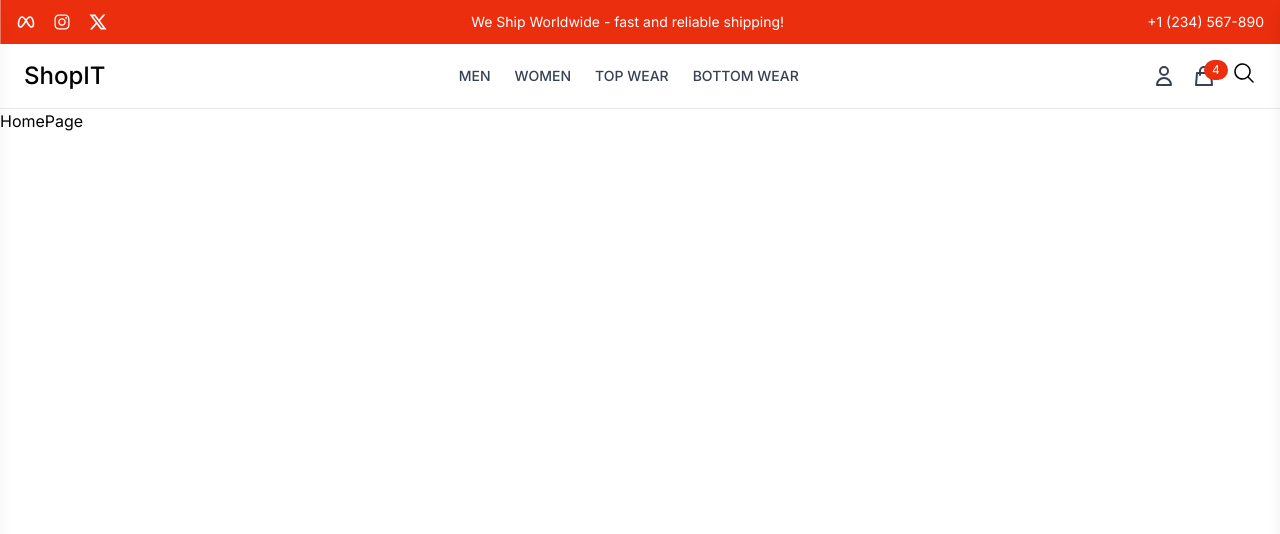
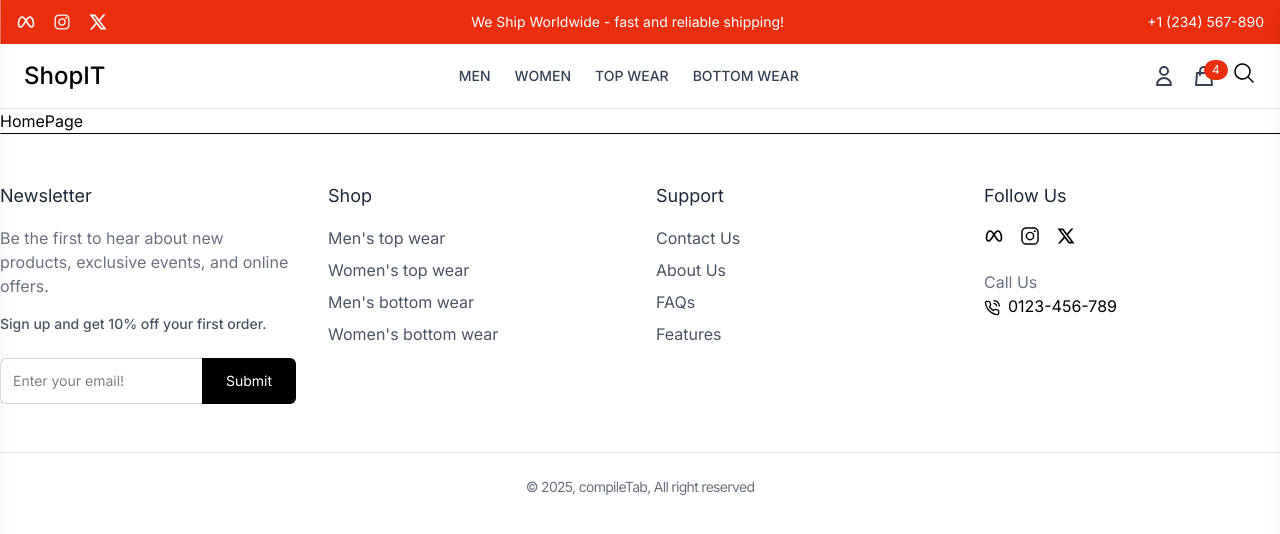
Before and after one commit to LoopCrafter/shopIT, a React (Vite) app in the folder frontend/: page / in a window 1280 px wide. Shown: the top 534 px of the page. Built offline with nearby package versions, Linux system fonts and the light colour scheme.

Commit message:
Implemented Footer Component

```diff
--- a/frontend/src/App.jsx
+++ b/frontend/src/App.jsx
@@ -3,6 +3,7 @@
 import { BrowserRouter, Route, Router, Routes } from "react-router-dom";
 import HomePage from "./pages/HomePage";
 import Header from "./components/common/Header";
+import Footer from "./components/common/Footer";
 
 function App() {
   const [count, setCount] = useState(0);
@@ -16,6 +17,7 @@
           {" "}
         </Route>
       </Routes>
+      <Footer />
     </>
   );
 }
--- /dev/null
+++ b/frontend/src/components/common/Footer.tsx
@@ -0,0 +1,126 @@
+import React from "react";
+import { IoLogoInstagram } from "react-icons/io5";
+import { RiTwitterXLine } from "react-icons/ri";
+import { TbBrandMeta } from "react-icons/tb";
+import { Link } from "react-router-dom";
+import { FiPhoneCall } from "react-icons/fi";
+
+const Footer = () => {
+  return (
+    <footer className="border-t py-12">
+      <div className="container mx-auto grid grid-cols-1 md:grid-cols-4 gap-8 px-4 lg:px-0">
+        <div>
+          <h3 className="text-lg text-gray-800 mb-4">Newsletter</h3>
+          <p className="text-gray-500 mb-4">
+            Be the first to hear about new products, exclusive events, and
+            online offers.
+          </p>
+          <p className="font-medium text-sm text-gray-600 mb-6">
+            Sign up and get 10% off your first order.
+          </p>
+          <form className="flex">
+            <input
+              type="email"
+              placeholder="Enter your email!"
+              className="p-3 w-full text-sm border-t border-l border-b border-gray-300 rounded-l-md focus:outline-none focus:ring-2 focus:ring-gray-500 transition-all"
+            />
+            <button
+              type="submit"
+              className="bg-black text-white px-6 py-3 text-sm rounded-r-md hover:bg-gray-800 transition-all"
+            >
+              Submit
+            </button>
+          </form>
+        </div>
+        <div className="">
+          <h3 className="text-lg text-gray-800 mb-4">Shop</h3>
+          <ul className="space-y-2 text-gray-600">
+            <li>
+              <Link to="#" className="hover:text-gray-500 transition-colors">
+                Men's top wear
+              </Link>
+            </li>
+            <li>
+              <Link to="#" className="hover:text-gray-500 transition-colors">
+                Women's top wear
+              </Link>
+            </li>
+            <li>
+              <Link to="#" className="hover:text-gray-500 transition-colors">
+                Men's bottom wear
+              </Link>
+            </li>
+            <li>
+              <Link to="#" className="hover:text-gray-500 transition-colors">
+                Women's bottom wear
+              </Link>
+            </li>
+          </ul>
+        </div>
+        <div className="">
+          <h3 className="text-lg text-gray-800 mb-4">Support</h3>
+          <ul className="space-y-2 text-gray-600">
+            <li>
+              <Link to="#" className="hover:text-gray-500 transition-colors">
+                Contact Us
+              </Link>
+            </li>
+            <li>
+              <Link to="#" className="hover:text-gray-500 transition-colors">
+                About Us
+              </Link>
+            </li>
+            <li>
+              <Link to="#" className="hover:text-gray-500 transition-colors">
+                FAQs
+              </Link>
+            </li>
+            <li>
+              <Link to="#" className="hover:text-gray-500 transition-colors">
+                Features
+              </Link>
+            </li>
+          </ul>
+        </div>
+        <div>
+          <h3 className="text-lg text-gray-800 mb-4">Follow Us</h3>
+          <div className="flex items-center gap-4 mb-6">
+            <a
+              href="#"
+              className="hover:text-gray-500"
+              rel="noopener noreferrer"
+            >
+              <TbBrandMeta className="h-5 w-5" />
+            </a>
+            <a
+              href="#"
+              className="hover:text-gray-500"
+              rel="noopener noreferrer"
+            >
+              <IoLogoInstagram className="h-5 w-5" />
+            </a>
+            <a
+              href="#"
+              className="hover:text-gray-500"
+              rel="noopener noreferrer"
+            >
+              <RiTwitterXLine className="h-5 w-5" />
+            </a>
+          </div>
+          <p className="text-gray-500"> Call Us</p>
+          <p>
+            <FiPhoneCall className="inline-block mr-2" />
+            <span>0123-456-789</span>
+          </p>
+        </div>
+      </div>
+      <div className="container mx-auto mt-12 px-4 lg:px-0 border-t border-gray-200 pt-6 ">
+        <p className="text-gray-500 text-sm tracking-tighter text-center">
+          © 2025, compileTab, All right reserved
+        </p>
+      </div>
+    </footer>
+  );
+};
+
+export default Footer;
```
